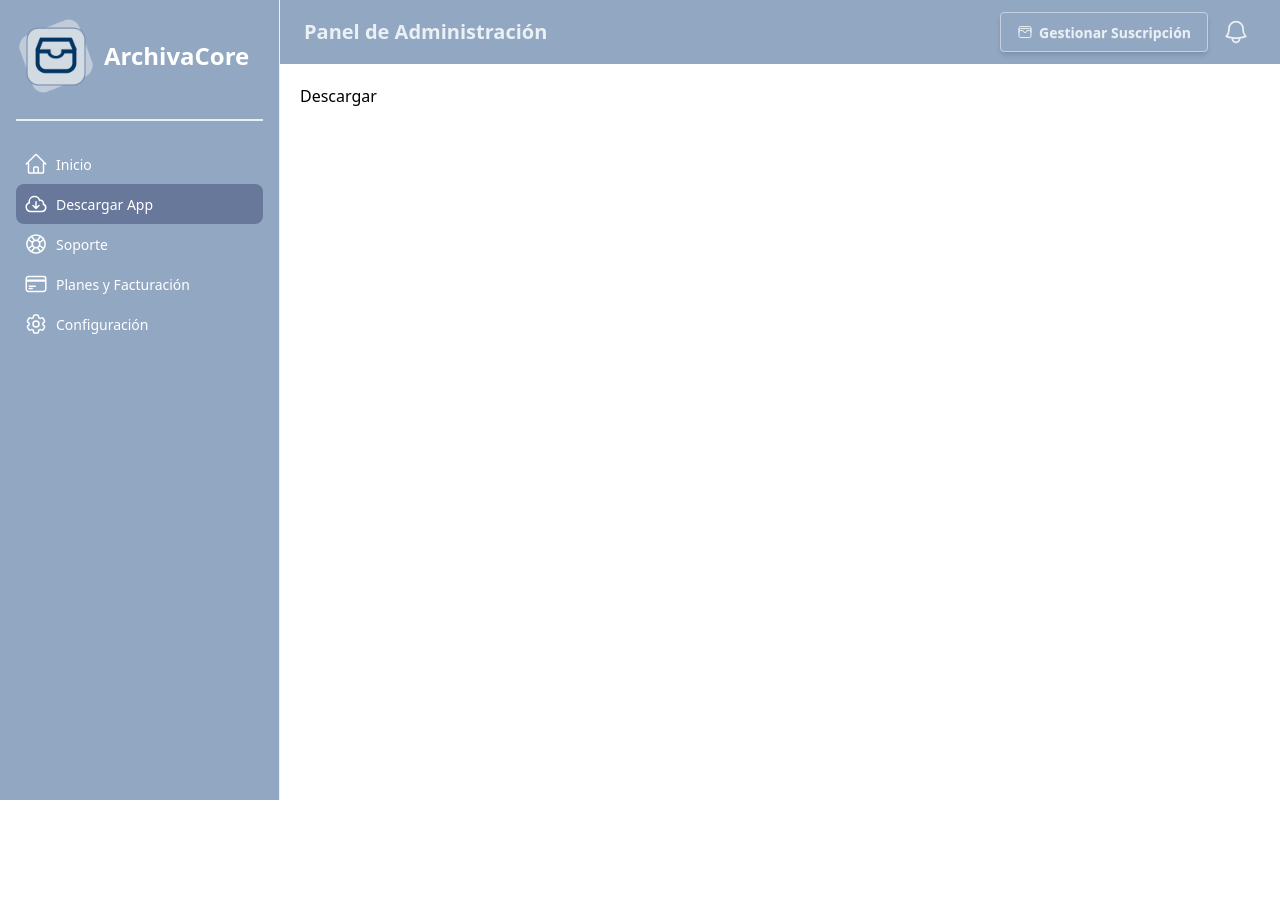
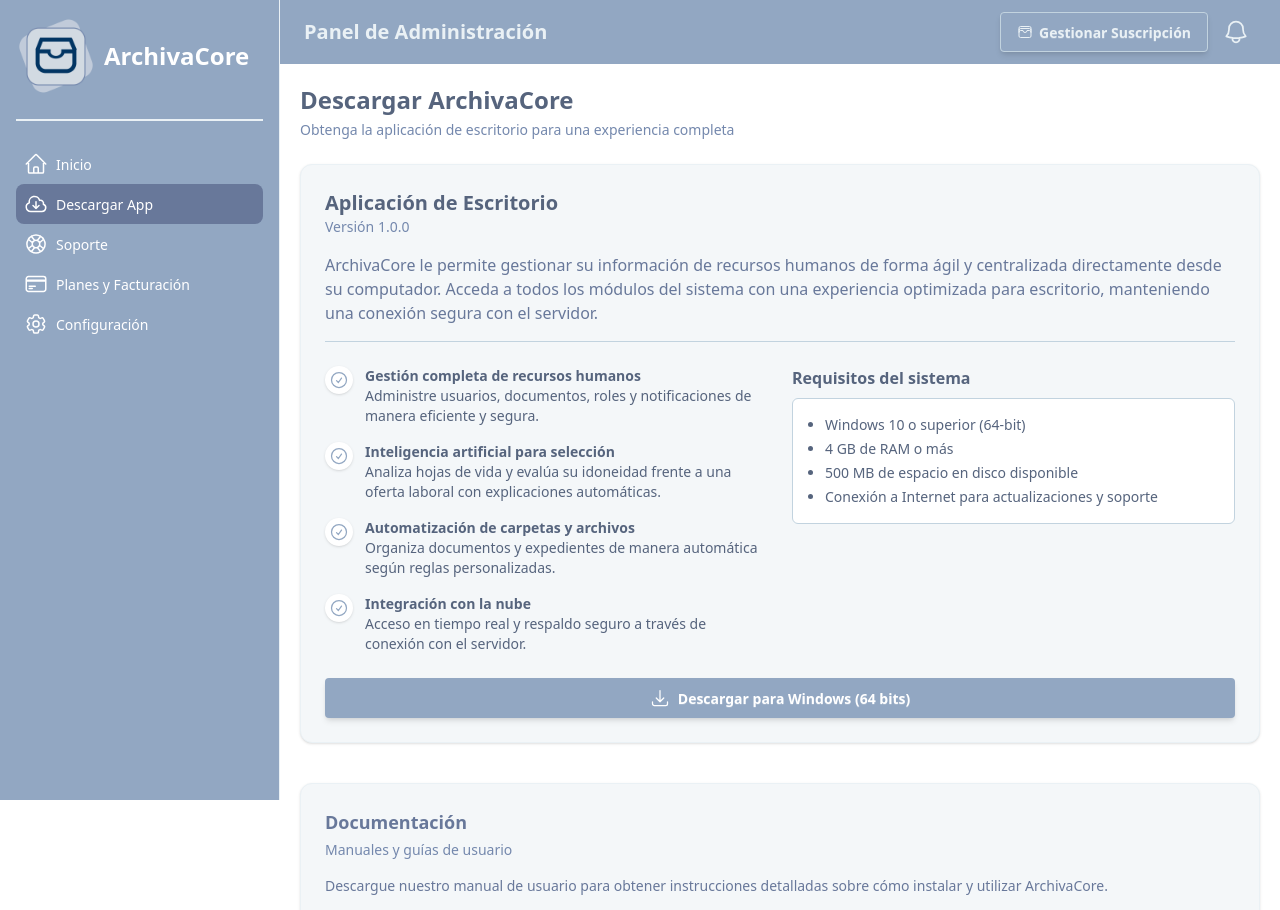
Before and after one commit to sebsanchez99/ArchivaCore, a Vue app in the folder landing/: page /dashboard/download in a window 1280 px wide. Shown: the top 910 px of the page. Before the commit the page ends 800 px from the top, so only its background shows below. Built offline with nearby package versions, Linux system fonts and the light colour scheme; the HTML template or start-up script is replaced by a standard one.

Commit message:
Se agrega vista de descarga de aplicación y se refactoriza en componentes

```diff
--- /dev/null
+++ b/landing/src/modules/dashboard/components/downloadSection/DocumentationSection.vue
@@ -0,0 +1,17 @@
+<template>
+    <div class="bg-primary-50 border border-primary-100 rounded-xl p-6 mt-10 shadow-sm">
+      <h3 class="text-lg font-semibold text-primary-700 mb-1">Documentación</h3>
+      <p class="text-sm text-primary-600 mb-4">Manuales y guías de usuario</p>
+      <p class="text-primary-700 text-sm mb-4">
+        Descargue nuestro manual de usuario para obtener instrucciones detalladas sobre cómo instalar y utilizar ArchivaCore.
+      </p>
+      <button class="btn btn-outline justify-start gap-2 border-primary-500 text-primary-700 hover:bg-primary-100 text-sm w-full sm:w-auto hover:shadow-2xl">
+        <DocumentIcon class="w-4"/>
+        Manual de Usuario (PDF)
+      </button>
+    </div>
+  </template>
+
+  <script setup lang="ts">
+  import { DocumentIcon } from '@heroicons/vue/24/outline';
+  </script>
--- /dev/null
+++ b/landing/src/modules/dashboard/components/downloadSection/DownloadButton.vue
@@ -0,0 +1,14 @@
+<template>
+    <button class="btn btn-block bg-primary-500 hover:bg-primary-400 text-white font-semibold gap-2 border-none shadow-md">
+      <ArrowDownTrayIcon class="w-5" />
+      {{ label }}
+    </button>
+  </template>
+
+  <script setup lang="ts">
+  import { ArrowDownTrayIcon } from '@heroicons/vue/24/outline';
+
+  defineProps<{
+    label: string;
+  }>();
+  </script>
--- /dev/null
+++ b/landing/src/modules/dashboard/components/downloadSection/FeaturesList.vue
@@ -0,0 +1,21 @@
+<template>
+    <ul class="space-y-4 text-sm text-primary-800">
+      <li v-for="(feature, index) in features" :key="index" class="flex items-start gap-3 transition-all duration-200 hover:scale-[1.01]">
+        <span class="bg-white rounded-full p-1 shadow-sm">
+          <CheckCircleIcon class="h-5 w-5 text-primary-500" />
+        </span>
+        <div>
+          <strong>{{ feature.title }}</strong><br />
+          {{ feature.description }}
+        </div>
+      </li>
+    </ul>
+  </template>
+
+  <script setup lang="ts">
+  import { CheckCircleIcon } from '@heroicons/vue/24/outline';
+
+  defineProps<{
+    features: { title: string; description: string }[];
+  }>();
+  </script>
--- /dev/null
+++ b/landing/src/modules/dashboard/components/downloadSection/SectionHeader.vue
@@ -0,0 +1,13 @@
+<template>
+    <div>
+      <h2 class="text-2xl font-bold text-primary-800 mb-1">{{ title }}</h2>
+      <p class="text-sm text-primary-600 mb-6">{{ subtitle }}</p>
+    </div>
+  </template>
+
+  <script setup lang="ts">
+  defineProps<{
+    title: string;
+    subtitle: string;
+  }>();
+  </script>
--- /dev/null
+++ b/landing/src/modules/dashboard/components/downloadSection/SystemRequirements.vue
@@ -0,0 +1,16 @@
+<template>
+    <div>
+      <h4 class="text-md font-semibold text-primary-800 mb-2">Requisitos del sistema</h4>
+      <div class="border border-primary-300 bg-white rounded-md p-4 text-sm text-primary-800">
+        <ul class="list-disc pl-4 space-y-1">
+          <li v-for="(req, i) in requirements" :key="i">{{ req }}</li>
+        </ul>
+      </div>
+    </div>
+  </template>
+
+  <script setup lang="ts">
+  defineProps<{
+    requirements: string[];
+  }>();
+  </script>
--- a/landing/src/modules/dashboard/layouts/DownloadSection.vue
+++ b/landing/src/modules/dashboard/layouts/DownloadSection.vue
@@ -1,3 +1,61 @@
 <template>
-    <h1>Descargar</h1>
-</template>
+    <div class="max-w-6xl mx-auto">
+      <SectionHeader title="Descargar ArchivaCore" subtitle="Obtenga la aplicación de escritorio para una experiencia completa" />
+
+      <div class="bg-primary-50 border border-primary-100 rounded-xl shadow-sm p-6">
+        <h3 class="text-xl font-semibold text-primary-800">Aplicación de Escritorio</h3>
+        <p class="text-sm text-primary-600 mb-4">Versión 1.0.0</p>
+
+        <p class="text-primary-700 mb-6 border-b border-primary-300 pb-4 text-sm sm:text-base">
+          ArchivaCore le permite gestionar su información de recursos humanos de forma ágil y centralizada directamente
+          desde su computador. Acceda a todos los módulos del sistema con una experiencia optimizada para escritorio,
+          manteniendo una conexión segura con el servidor.
+        </p>
+
+        <div class="grid md:grid-cols-2 gap-6 mb-6">
+          <FeaturesList :features="features" />
+          <SystemRequirements :requirements="requirements" />
+        </div>
+
+        <div class="flex justify-center">
+          <DownloadButton label="Descargar para Windows (64 bits)" />
+        </div>
+      </div>
+
+      <DocumentationSection />
+    </div>
+  </template>
+
+  <script setup lang="ts">
+  import SectionHeader from '@/modules/dashboard/components/downloadSection/SectionHeader.vue';
+  import FeaturesList from '@/modules/dashboard/components/downloadSection/FeaturesList.vue';
+  import SystemRequirements from '@/modules/dashboard/components/downloadSection/SystemRequirements.vue';
+  import DownloadButton from '@/modules/dashboard/components/downloadSection/DownloadButton.vue';
+  import DocumentationSection from '@/modules/dashboard/components/downloadSection/DocumentationSection.vue';
+
+  const features = [
+    {
+      title: 'Gestión completa de recursos humanos',
+      description: 'Administre usuarios, documentos, roles y notificaciones de manera eficiente y segura.',
+    },
+    {
+      title: 'Inteligencia artificial para selección',
+      description: 'Analiza hojas de vida y evalúa su idoneidad frente a una oferta laboral con explicaciones automáticas.',
+    },
+    {
+      title: 'Automatización de carpetas y archivos',
+      description: 'Organiza documentos y expedientes de manera automática según reglas personalizadas.',
+    },
+    {
+      title: 'Integración con la nube',
+      description: 'Acceso en tiempo real y respaldo seguro a través de conexión con el servidor.',
+    },
+  ];
+
+  const requirements = [
+    'Windows 10 o superior (64-bit)',
+    '4 GB de RAM o más',
+    '500 MB de espacio en disco disponible',
+    'Conexión a Internet para actualizaciones y soporte',
+  ];
+  </script>
```
